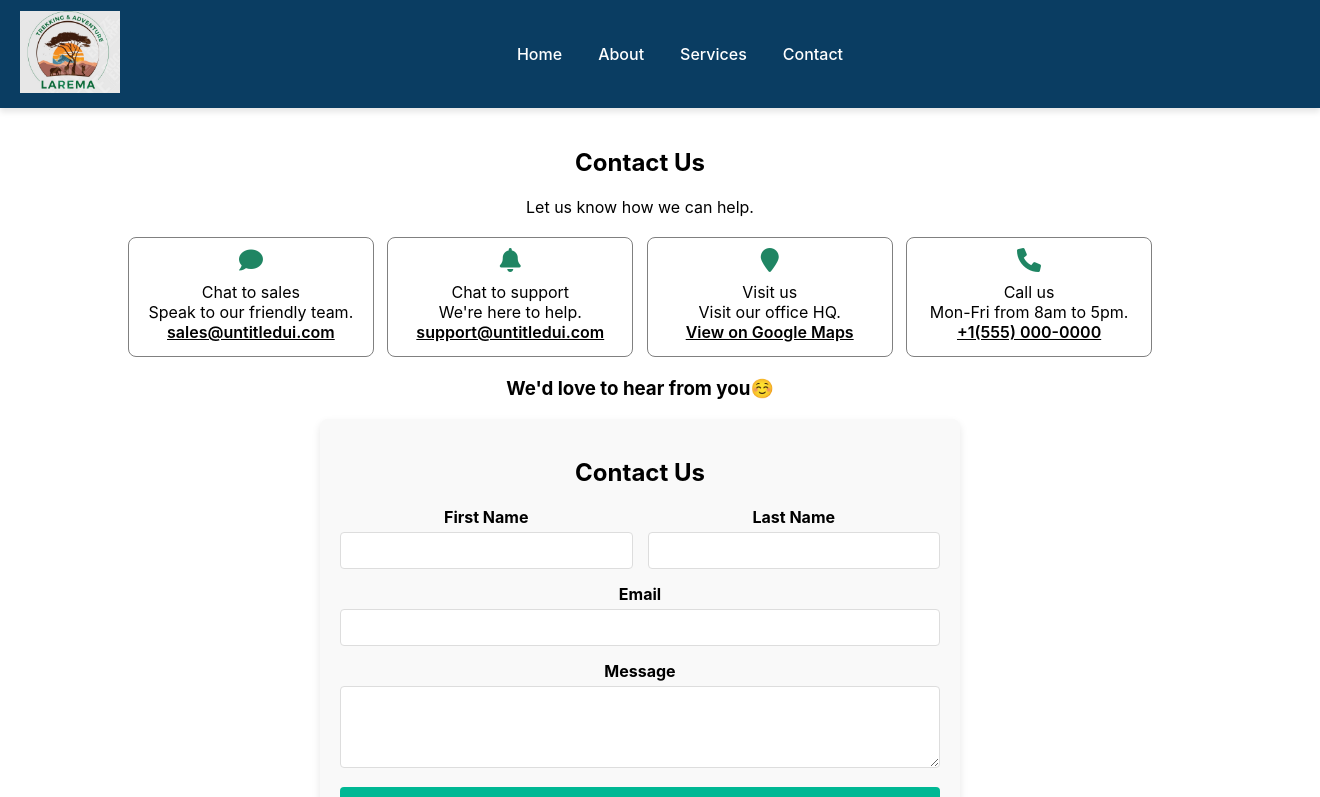
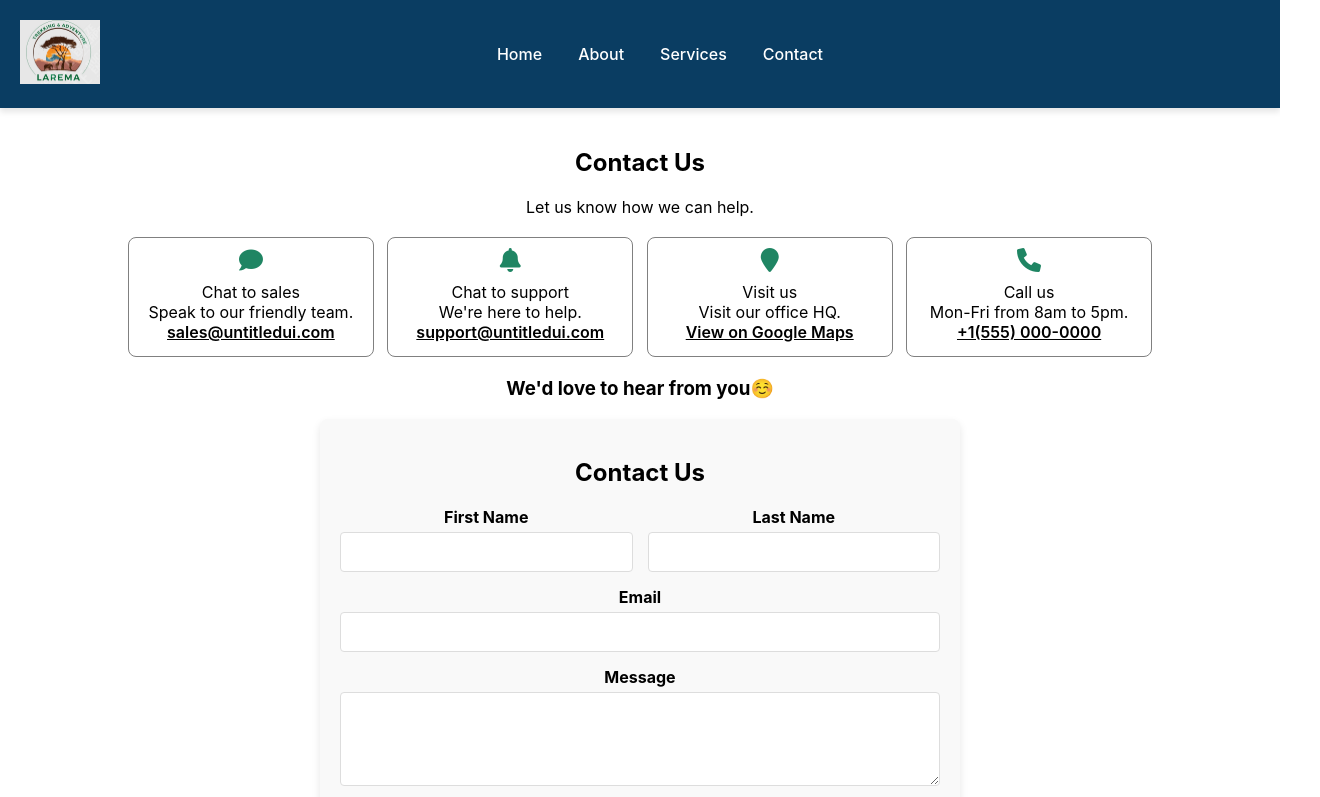
Before and after one commit to johnomeyo/larema, a React (Create React App) app: page /contact in a window 1280 px wide. Shown: the top 797 px of the page, 1320 px wide, since content can reach past the window. Built offline with nearby package versions, Linux system fonts and the light colour scheme.

Commit message:
Added the text input optimisation on ios

```diff
--- a/src/App.css
+++ b/src/App.css
@@ -1,4 +1,7 @@
-*{
+* {
   /* font-family: Impact, Haettenschweiler, 'Arial Narrow Bold', sans-serif; */
   text-align: center;
+
+  /* touch-action: none; */
+
 }
--- a/src/App.js
+++ b/src/App.js
@@ -1,4 +1,4 @@
-
+import './App.css'
 import React from 'react';
 import { BrowserRouter as Router, Routes, Route } from 'react-router-dom';
 import Navbar from './components/Navbar';
--- a/src/components/Navbar.css
+++ b/src/components/Navbar.css
@@ -3,7 +3,8 @@
   display: flex;
   justify-content: center; /* Center everything horizontally */
   align-items: center;     /* Align items vertically */
-  padding: 20px;
+  padding-top:20px;
+  padding-bottom:20px;
   background-color: #0a3d62; /* Slightly dark background */
   width: 100%;
   z-index: 10;
@@ -18,7 +19,7 @@
 }
 
 .logo img {
-  width: 100px;
+  width: 80px;
 }
 
 /* Center the nav-links */
--- a/src/index.css
+++ b/src/index.css
@@ -6,6 +6,7 @@ body {
     sans-serif;
   -webkit-font-smoothing: antialiased;
   -moz-osx-font-smoothing: grayscale;
+
 }
 
 code {
--- a/src/pages/About.css
+++ b/src/pages/About.css
@@ -6,8 +6,8 @@
 
   }
   .description{
-    font-size: 1.3rem;
-    font-weight:500;
+    font-size: 1rem;
+    /* font-weight:500; */
     margin-bottom: 20px;
   }
   /* Section title */
--- a/src/pages/ContactForm.css
+++ b/src/pages/ContactForm.css
@@ -7,7 +7,11 @@
     border-radius: 8px;
     box-shadow: 0 4px 8px rgba(0, 0, 0, 0.1);
 }
-
+input[type='text'],
+input[type='email'],
+textarea {
+  font-size: 16px;
+}
 .contact-form h2 {
     text-align: center;
     margin-bottom: 20px;
```
Also changed, not shown: src/green_tech_logo.jpg (deleted).
